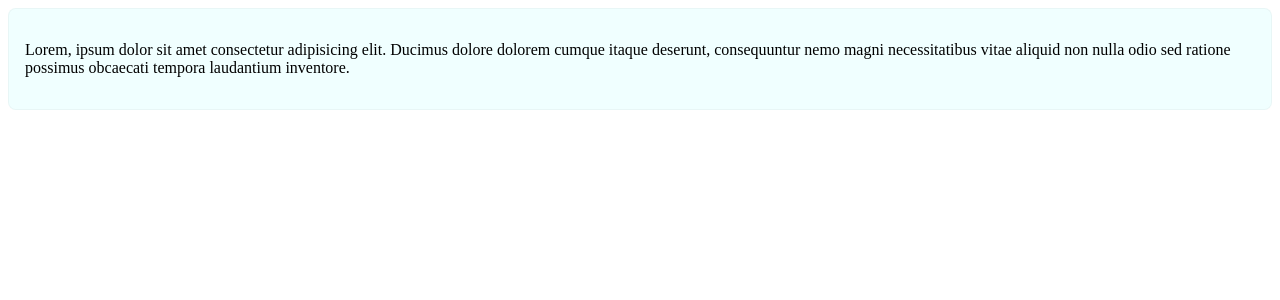
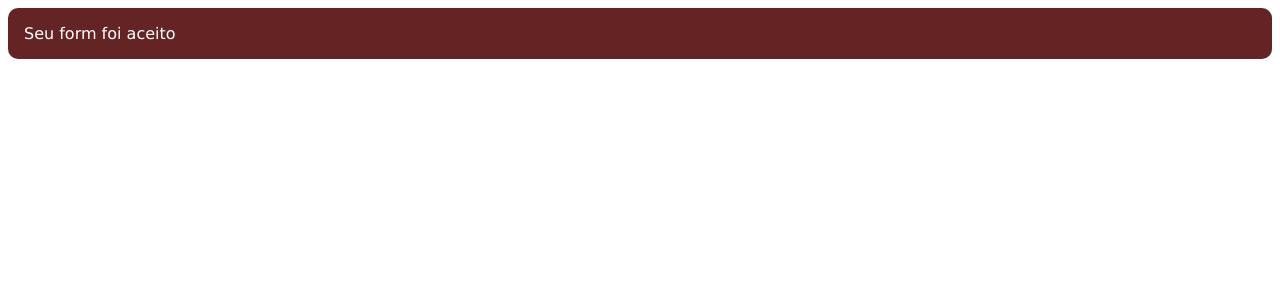
Before and after one commit to matheusgabardo/vuejs-learning, a Vue app: page / in a window 1280 px wide. Shown: the top 300 px of the page. Built offline with nearby package versions, Linux system fonts and the light colour scheme.

Commit message:
until video lesson 15 - props

```diff
--- a/src/App.vue
+++ b/src/App.vue
@@ -1,18 +1,20 @@
 <template>
-    <BaseCard />
+    <BaseAlert :variant="variant">
+      <slot>{{ text }}</slot>
+    </BaseAlert>
 </template>
 
 <script>
-  import BaseCard from '@/components/BaseCard.vue';
+  import BaseAlert from '@/components/BaseAlert.vue';
   export default {
     name: 'App',
     components:{
-      BaseCard,
+      BaseAlert,
     },
     data() {
       return {
-        name: 'Matheus',
-        showHeader: false,
+        variant: 'danger',
+        text: 'Seu form foi aceito'
       }
     },
     beforeUpdate(){},
--- a/src/assets/css/style.css
+++ b/src/assets/css/style.css
@@ -0,0 +1,3 @@
+body {
+    font-family:'Lucida Sans', 'Lucida Sans Regular', 'Lucida Grande', 'Lucida Sans Unicode', Geneva, Verdana, sans-serif;
+}
--- /dev/null
+++ b/src/components/BaseAlert.vue
@@ -0,0 +1,46 @@
+<template>
+    <div :class="variantClass">
+        {{ test }}
+        <slot />
+    </div>
+</template>
+
+<script>
+export default{
+    props: {
+        variant: {
+            type: String,
+            default: ''
+        },
+        text: {
+            type: Object,
+            default: () => {},
+        }
+    },
+    computed: {
+        variantClass(){
+            return[
+                'alert',
+                this.variant ? `alert-${this.variant}` : ''
+            ]
+        }
+    }
+}
+</script>
+
+<style>
+    .alert {
+        padding: 1rem;
+        border-radius: 10px;
+        color: gray;
+        background-origin: #ddd;
+    }
+    .alert-success {
+        background-color: #246435;
+        color: #fff;
+    }
+    .alert-danger {
+        background-color: #642424;
+        color: #fff;
+    }
+</style>
```
